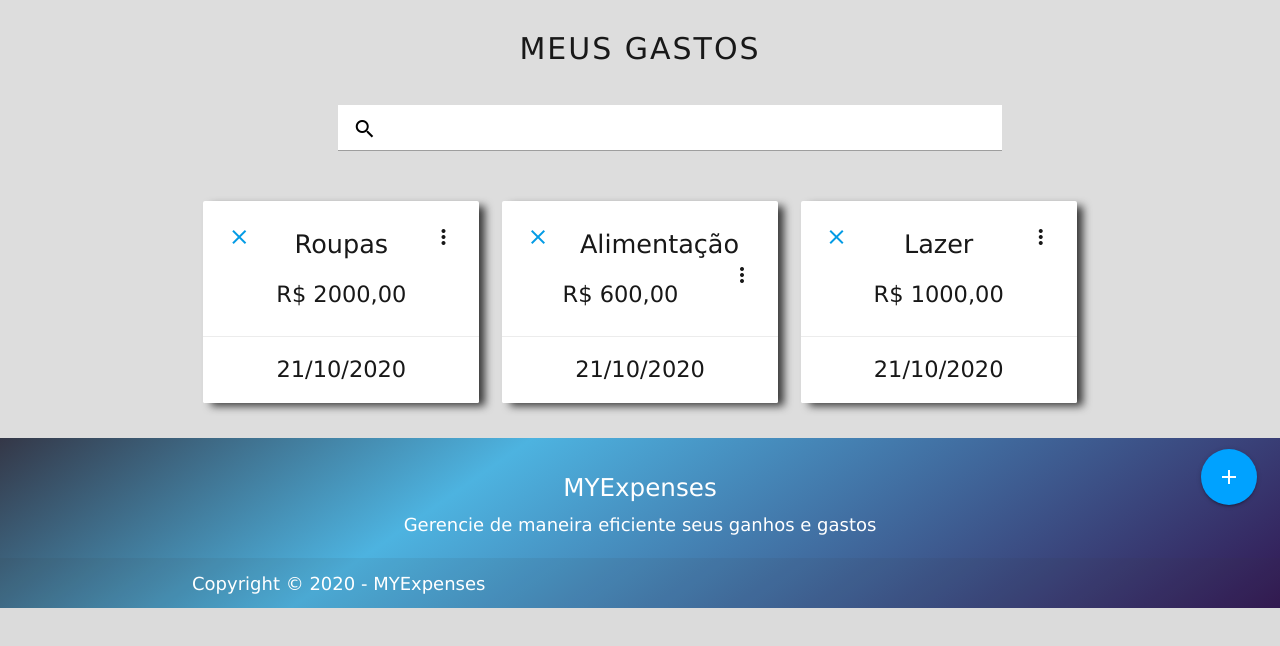
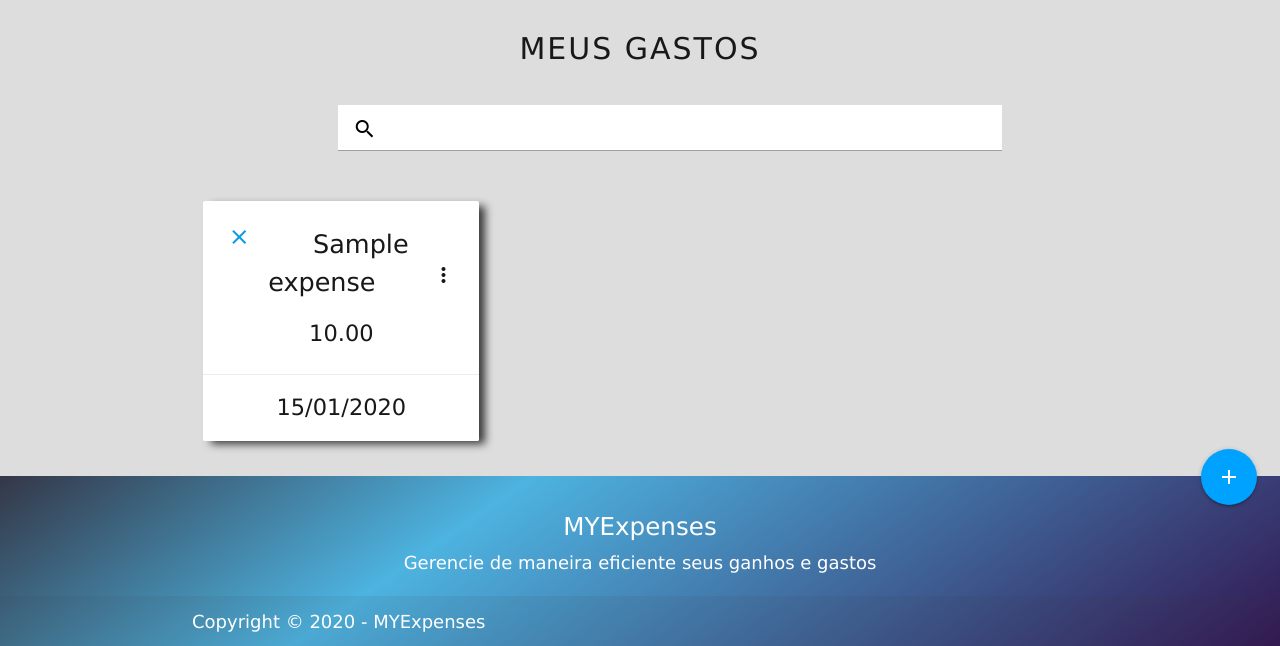
Before and after one commit to GiovannaK/MYExpenses, a Django app: template expenses/templates/expenses/expenses.html in a window 1280 px wide. Shown: the part 272-918 px from the top of the page. Before the commit the page ends 880 px from the top, so only its background shows below. Run offline with Django 3.2, Linux system fonts and the light colour scheme; the template is opened without the code that fills it: values that come from a table or form of the project are taken from there, others are empty; tables that the repository leaves empty hold one stand-in row (values such as "Sample post").

Commit message:
add queryset to ExpenseListView

```diff
--- a/expenses/models.py
+++ b/expenses/models.py
@@ -16,7 +16,7 @@ class Expenses(models.Model):
     category = models.ForeignKey(Category, on_delete=models.PROTECT, verbose_name="Categoria", blank=True, null=True)
     title = models.CharField(max_length=200, verbose_name="Título")
     description = models.CharField(max_length=800, verbose_name="Descrição")
-    quantity = models.DecimalField(max_digits=19, decimal_places=2, verbose_name="Quantidade")
+    quantity = models.DecimalField(max_digits=19, decimal_places=2, verbose_name="Valor")
     date = models.DateField(verbose_name="Data")
 
     def __str__(self):
--- a/expenses/templates/expenses/expenses.html
+++ b/expenses/templates/expenses/expenses.html
@@ -63,6 +63,7 @@
                             <a href="#" class="btn btn-delete">Apagar</a>
                         </div>
                     </div>
+                    {% for expense in expenses %}
                     <div class="col l4 m6 s12">
                         <div class="card card-expense">
                             <div class="card-content">
@@ -72,93 +73,29 @@
                                     </i>
                                 </a>
                                 <p class="title-card activator">
-                                    Roupas<i class="material-icons right">
+                                    {{expense.title}}<i class="material-icons right">
                                     more_vert</i>
                                 </p>
-                                <p class="text-card">R$ 2000,00</p>
+                                <p class="text-card">{{expense.quantity}}</p>
                             </div>
                             <div class="card-reveal">
                                 <span class="card-title title-card">
                                     <a href="#"><i class="material-icons left">
                                         mode_edit</i>
                                     </a>
-                                    Categoria<i class="material-icons right">
+                                    {{expense.category}}<i class="material-icons right">
                                     close</i>
                                 </span>
                                 <p class="text-card">
-                                    Here is some more information about this product
-                                    that is only revealed once clicked on.
+                                    {{expense.description}}
                                 </p>
                             </div>
                             <div class="card-action">
-                                <p class="text-card">21/10/2020</p>
+                                <p class="text-card">{{expense.date | date:"d/m/Y"}}</p>
                             </div>
                         </div>
                     </div>
-                    <div class="col l4 m6 s12">
-                        <div class="card card-expense">
-                            <div class="card-content">
-                                <a href="#modal1" class="modal-trigger">
-                                    <i class="material-icons left">
-                                        close
-                                    </i>
-                                </a>
-                                <p class="title-card activator">
-                                    Alimentação<i class="material-icons right">
-                                    more_vert</i>
-                                </p>
-                                <p class="text-card">R$ 600,00</p>
-                            </div>
-                            <div class="card-reveal">
-                                <span class="card-title title-card">
-                                    <a href="#"><i class="material-icons left">
-                                        mode_edit</i>
-                                    </a>
-                                    Categoria<i class="material-icons right">
-                                    close</i>
-                                </span>
-                                <p class="text-card">
-                                    Here is some more information about this product
-                                    that is only revealed once clicked on.
-                                </p>
-                            </div>
-                            <div class="card-action">
-                                <p class="text-card">21/10/2020</p>
-                            </div>
-                        </div>
-                    </div>
-                    <div class="col l4 m6 s12">
-                        <div class="card card-expense">
-                            <div class="card-content">
-                                <a href="#modal1" class="modal-trigger">
-                                    <i class="material-icons left">
-                                        close
-                                    </i>
-                                </a>
-                                <p class="title-card activator">
-                                    Lazer<i class="material-icons right">
-                                    more_vert</i>
-                                </p>
-                                <p class="text-card">R$ 1000,00</p>
-                            </div>
-                            <div class="card-reveal">
-                                <span class="card-title title-card">
-                                    <a href="#"><i class="material-icons left">
-                                        mode_edit</i>
-                                    </a>
-                                    Categoria<i class="material-icons right">
-                                    close</i>
-                                </span>
-                                <p class="text-card">
-                                    Here is some more information about this product
-                                    that is only revealed once clicked on.
-                                </p>
-                            </div>
-                            <div class="card-action">
-                                <p class="text-card">21/10/2020</p>
-                            </div>
-                        </div>
-                    </div>
+                    {% endfor %}
                 </div>
                 <div class="fixed-action-btn">
                     <a href="#" class="btn-floating btn-large float-btn">
--- a/expenses/urls.py
+++ b/expenses/urls.py
@@ -1,6 +1,10 @@
 from django.urls import path
-from . import views
+from .views import ExpenseListView, HomeTemplateView
+
+
+app_name = 'expense'
 
 urlpatterns = [
-    path('', views.home, name="home")
+    path('', HomeTemplateView.as_view(), name="home"),
+    path('expenses/', ExpenseListView.as_view(), name="list")
 ]
```
Also changed, not shown: expenses/views.py (+19 -3 lines).
